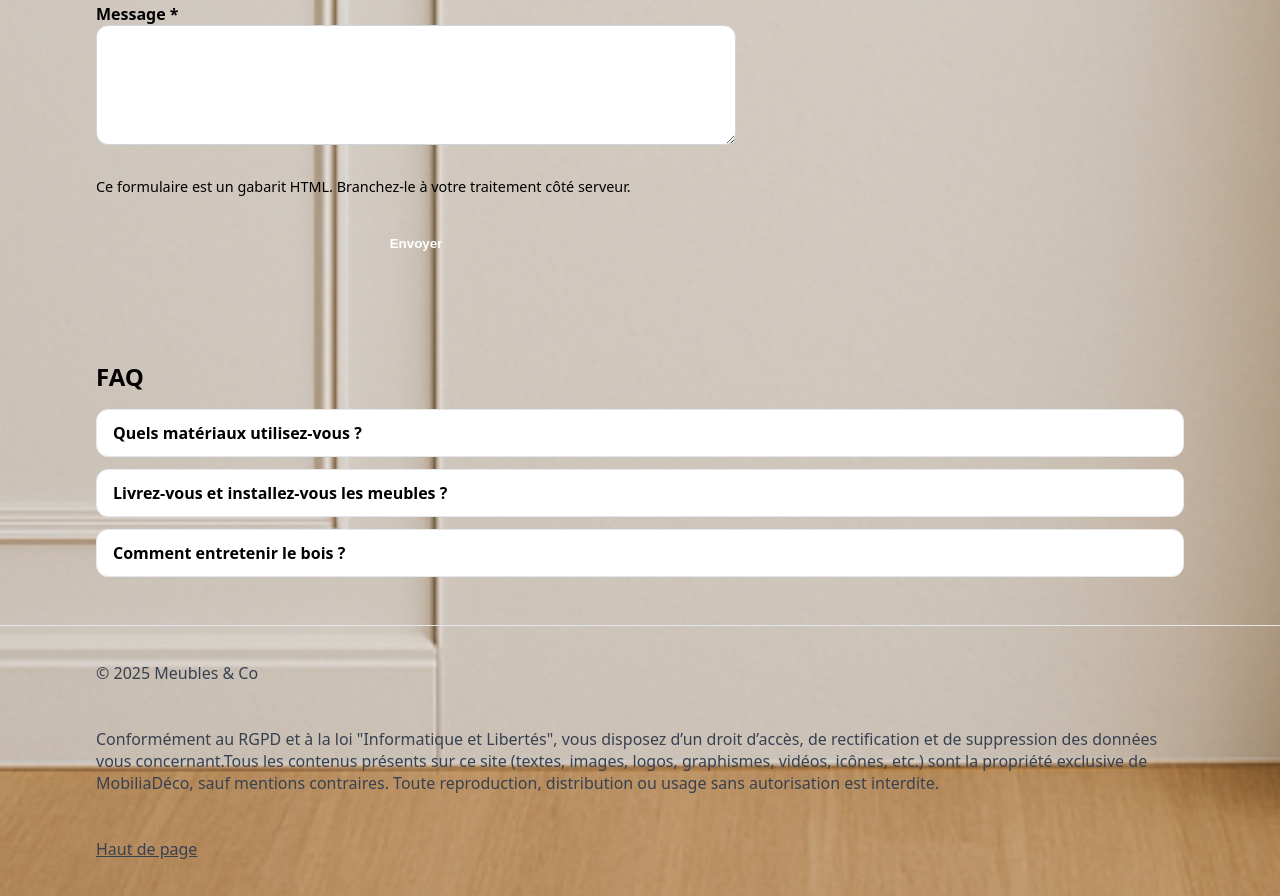
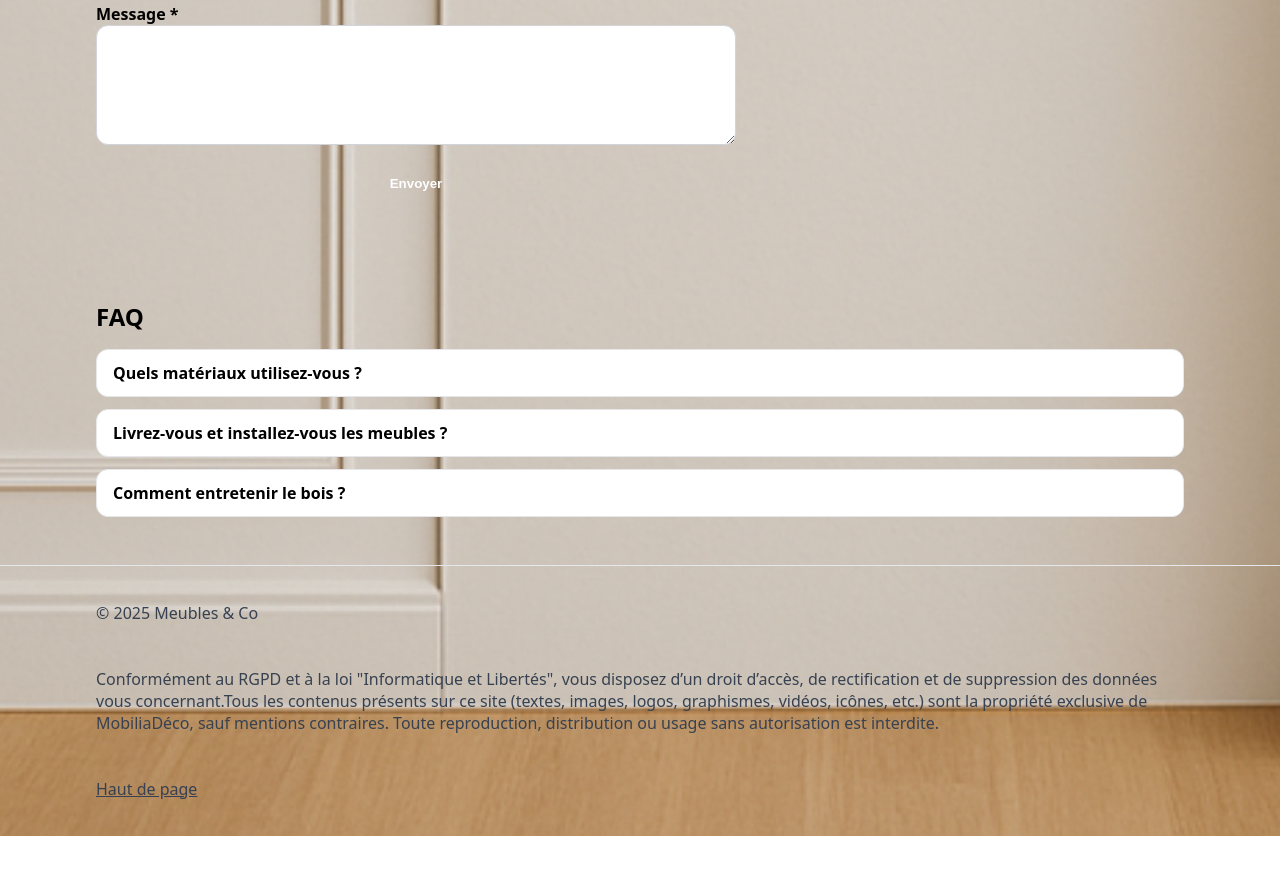
Before and after one commit to coco1090/exo_meuble, a plain HTML site: page index.html in a window 1280 px wide. Shown: the part 2007-2903 px from the top of the page. After the commit the page ends 2843 px from the top, so only its background shows below. Drawn offline with Linux system fonts and the light colour scheme.

Commit message:
oublié d'enlever un truc

```diff
--- a/index.html
+++ b/index.html
@@ -157,8 +157,7 @@
                                     <label for="message">Message *</label>
                                     <textarea id="message" name="message" required></textarea>
                               </div>
-                              <p class="hint" id="hint-contact">Ce formulaire est un gabarit HTML. Branchez-le à votre
-                                    traitement côté serveur.</p>
+
                               <button type="submit"
                                     style="appearance:none;border:0;background:var(--accent);color:#fff;padding:.8rem 1rem;border-radius:12px;font-weight:700;cursor:pointer">Envoyer</button>
                         </form>
```
Also changed, not shown: img/logo.png (added).
